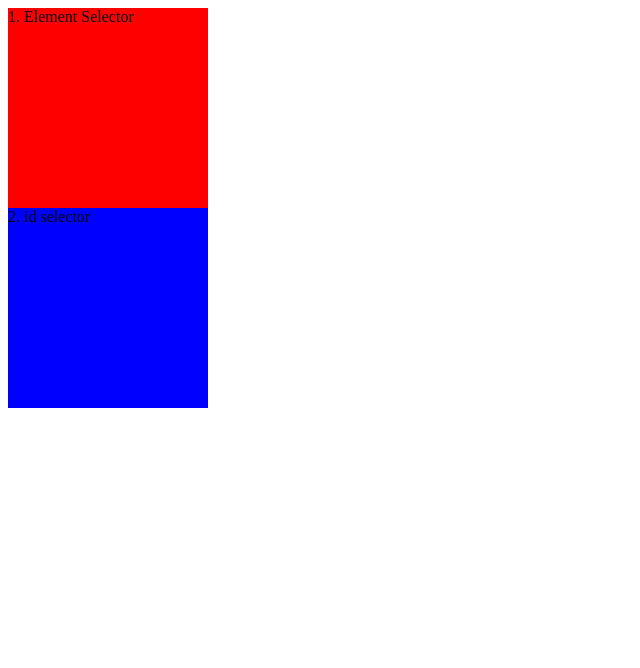
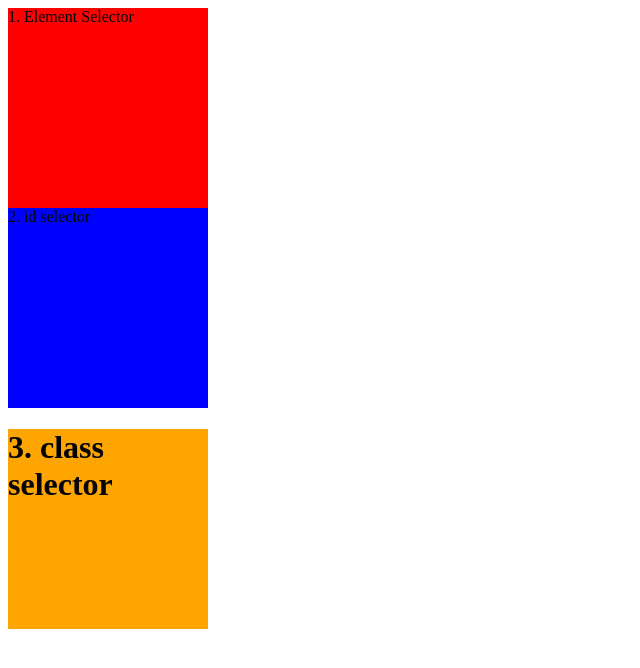
Before and after one commit to SalarAhmed119/day-06-css-selectors, a plain HTML site: page index.html in a window 1280 px wide. Shown: the whole page, without its empty margins (0-640 px from the left). Drawn offline with Linux system fonts and the light colour scheme.

Commit message:
class selector done

```diff
--- a/index.html
+++ b/index.html
@@ -18,10 +18,17 @@
                 height: 200px;
                 background: blue;
             }
+            /*3. class selector*/
+            h1.c1{
+                width: 200px;
+                height: 200px;
+                background: orange;
+            }
         </style>
     </head>
     <body>
         <div>1. Element Selector</div>
         <span id="a1">2. id selector</span>
+        <h1 class="c1">3. class selector</h1>
     </body>
 </html>
```
